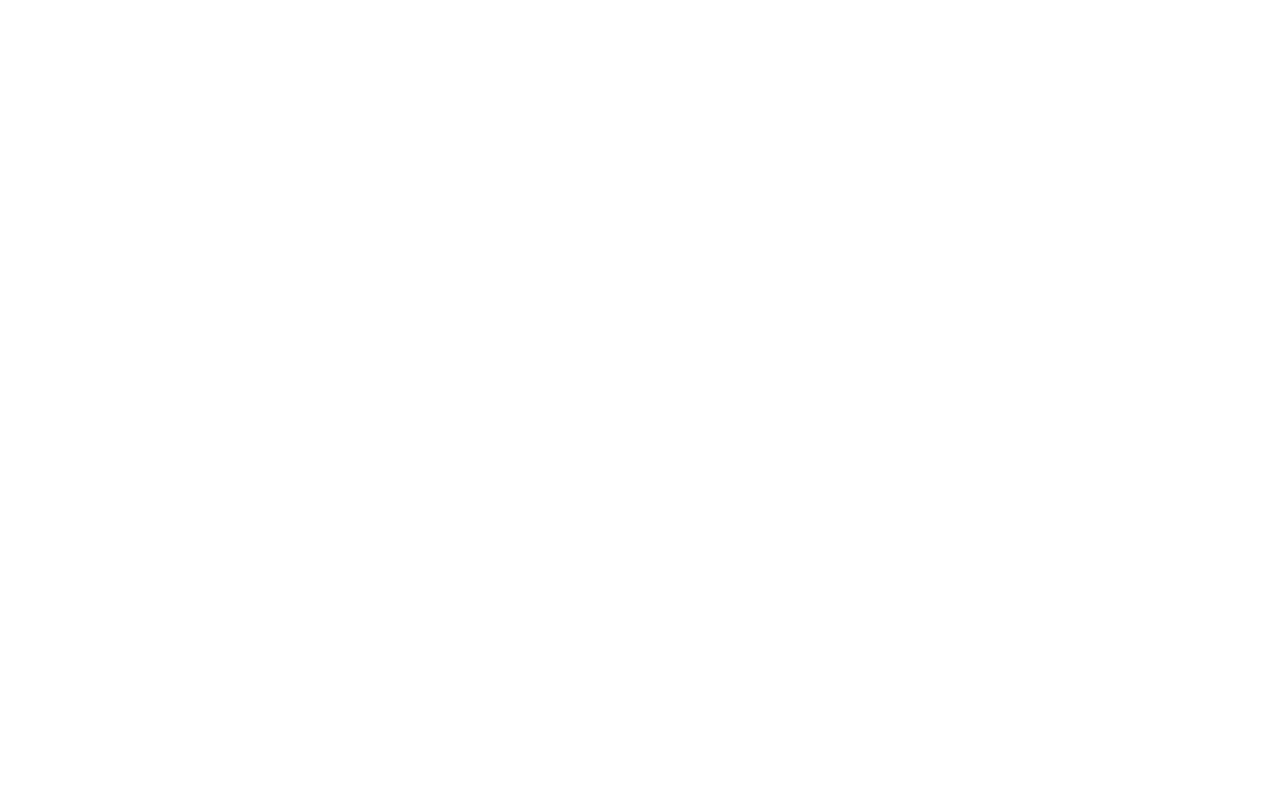
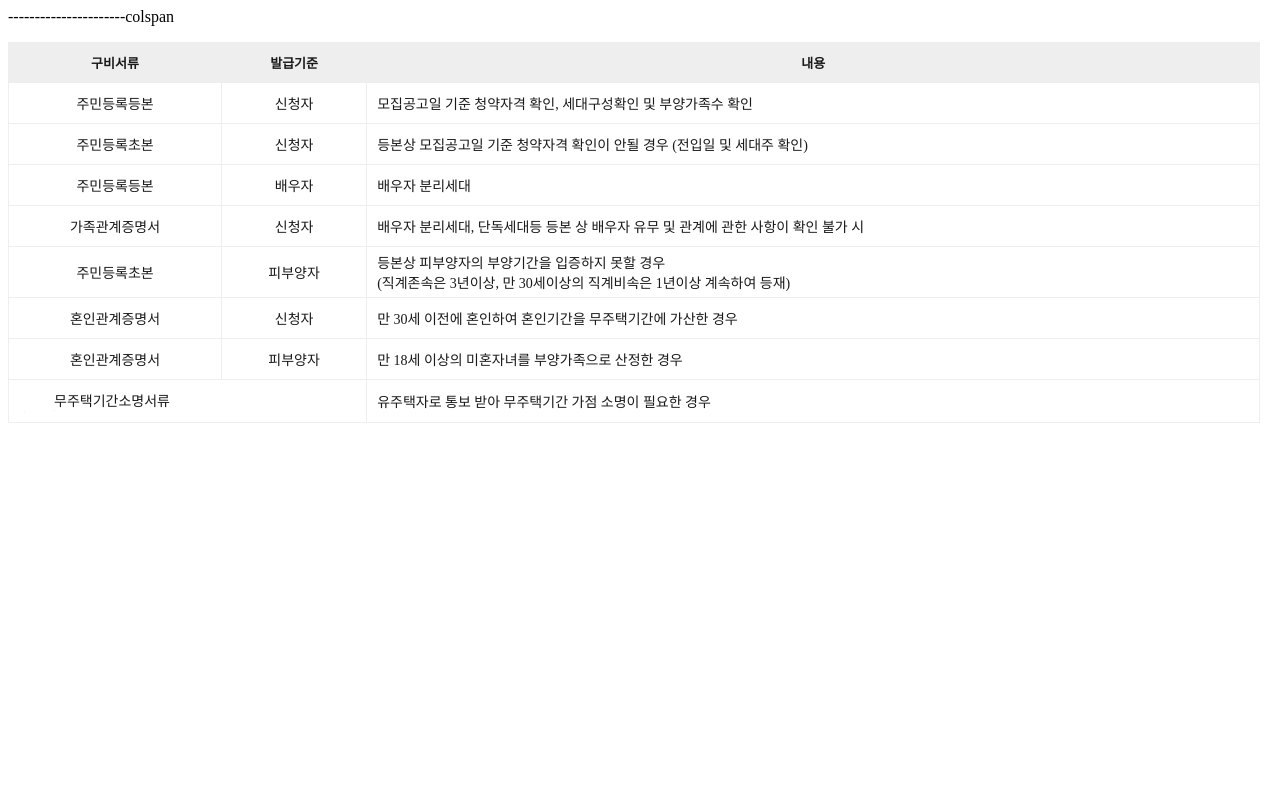
Before and after one commit to o-seun/HELLO, a PHP site: page /div-table.html in a window 1280 px wide. Before the commit the page is empty. Run offline with PHP 8.4, Linux system fonts and the light colour scheme.

Commit message:
div table util colspan

```diff
--- a/study/util_zip/div_table_util/css/style.css
+++ b/study/util_zip/div_table_util/css/style.css
@@ -1,26 +1,75 @@
-body {
+#table-wrap {
+  width: auto;
+  overflow: hidden;
+  white-space: nowrap;
+  word-break: break-all; }
+
+.table {
+  width: 99%;
+  display: table;
   margin: 0;
-  padding: 0;
-  list-style: none;
-  text-decoration: none;
-  font-size: 15px; }
+  border-collapse: collapse; }
 
-.table-wrap {
+.table .row {
+  display: table-row; }
+
+.table .cell {
+  padding: 15px 0 15px 0;
+  font-size: 14px;
+  border-bottom: 0;
+  display: table-cell;
+  vertical-align: middle;
+  border: 1px solid #eeeeee;
+  border-bottom: 0;
+  color: #191919; }
+
+.table .cell.hidden {
+  display: hidden !important; }
+
+.table div:nth-child(9) div {
+  border-bottom: 1px solid #eeeeee; }
+
+.table .border-b .col-1 {
+  border-right: 0; }
+  .table .border-b .col-1 .cell {
+    border: 0; }
+
+.table .row.header.border {
+  padding: 10px 0; }
+
+.table .row.header.border .cell {
+  background-color: #eeeeee;
+  text-align: center;
+  color: #191919;
+  font-weight: bold !important;
+  font-size: 13px !important;
+  margin: 10px 0 10px 0; }
+
+.table .row .col-1,
+.table .row .col-2 {
+  border-right: 0;
+  vertical-align: center;
+  text-align: center;
+  padding: 10px 15px 10px 15px; }
+
+.table .row .col-3 {
+  border-right: 1px solid #eeeeee; }
+
+.table .col-3 {
+  padding: 5px 10px;
+  white-space: normal !important; }
+
+div.colspan > div {
+  width: 1px;
+  border: 0; }
+
+div.colspan > div > div {
+  display: hidden;
+  position: relative;
   width: 100%;
-  height: auto;
-  background-color: #29b8cc; }
-  .table-wrap .table {
-    display: table;
-    margin: 0 auto;
-    background-color: #9fc1fb; }
-  .table-wrap .row {
-    display: table-row; }
-  .table-wrap .cell {
-    display: table-cell;
-    border: 1px solid #a3a3a3;
-    vertical-align: middle; }
-  .table-wrap .col-01 {
-    padding: 15px;
-    text-align: center; }
+  margin-left: 30px; }
+
+.table .hidden {
+  border-left: 0; }
 
 /*# sourceMappingURL=style.css.map */
--- a/study/util_zip/div_table_util/div-table.html
+++ b/study/util_zip/div_table_util/div-table.html
@@ -6,6 +6,63 @@
   <link rel="stylesheet" href="css/style.css">
 </head>
 <body>
+  <p>
+    ----------------------colspan
+  </p>
+  <div id="table-wrap">
+					<div class="table">
+						<div class="row header border">
+							<div class="cell col-1">구비서류</div>
+							<div class="cell col-2">발급기준</div>
+							<div class="cell col-3">내용</div>
+						</div>
+						<div class="row">
+							<div class="cell col-1">주민등록등본</div>
+							<div class="cell col-2">신청자</div>
+							<div class="cell col-3">모집공고일 기준 청약자격 확인, 세대구성확인 및 부양가족수 확인</div>
+						</div>
+						<div class="row">
+							<div class="cell col-1">주민등록초본</div>
+							<div class="cell col-2">신청자</div>
+							<div class="cell col-3">등본상 모집공고일 기준 청약자격 확인이 안될 경우 (전입일 및 세대주 확인)</div>
+						</div>
+						<div class="row">
+							<div class="cell col-1">주민등록등본</div>
+							<div class="cell col-2">배우자</div>
+							<div class="cell col-3">배우자 분리세대</div>
+						</div>
+						<div class="row">
+							<div class="cell col-1">가족관계증명서</div>
+							<div class="cell col-2">신청자</div>
+							<div class="cell col-3"> 배우자 분리세대, 단독세대등 등본 상 배우자 유무 및 관계에 관한 사항이 확인 불가 시</div>
+						</div>
+						<div class="row">
+							<div class="cell col-1">주민등록초본</div>
+							<div class="cell col-2">피부양자</div>
+							<div class="cell col-3">등본상 피부양자의 부양기간을 입증하지 못할 경우<br/>(직계존속은 3년이상, 만 30세이상의 직계비속은 1년이상 계속하여 등재)</div>
+						</div>
+						<div class="row">
+							<div class="cell col-1">혼인관계증명서</div>
+							<div class="cell col-2">신청자</div>
+							<div class="cell col-3">만 30세 이전에 혼인하여 혼인기간을 무주택기간에 가산한 경우</div>
+						</div>
+						<div class="row">
+							<div class="cell col-1">혼인관계증명서</div>
+							<div class="cell col-2">피부양자</div>
+							<div class="cell col-3">만 18세 이상의 미혼자녀를 부양가족으로 산정한 경우</div>
+						</div>
 
+						<div class="row border-b">
+							<div class="cell col-1 colspan">
+								<div><div>
+									무주택기간소명서류
+								</div></div>
+							</div>
+							<div class="cell hidden"></div>
+							<div class="cell col-3">유주택자로 통보 받아 무주택기간 가점 소명이 필요한 경우</div>
+						</div>
+
+					</div>
+				</div>
 </body>
 </html>
```
Also changed, not shown: study/util_zip/div_table_util/css/table.scss (+96 -0 lines), 1 other file.
